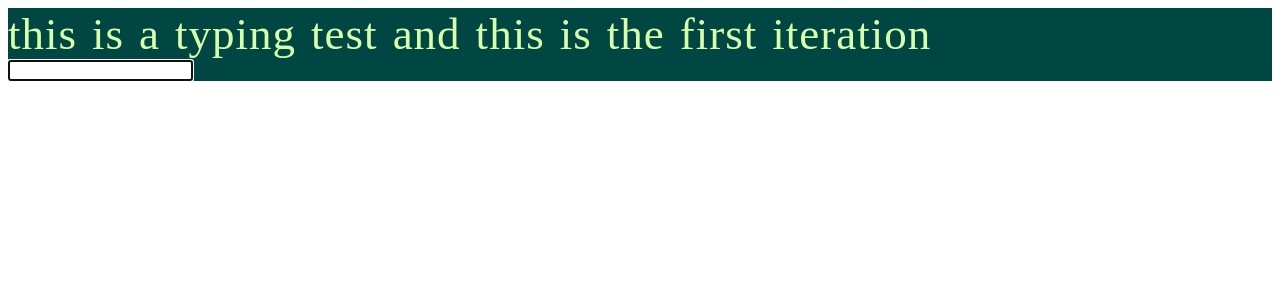
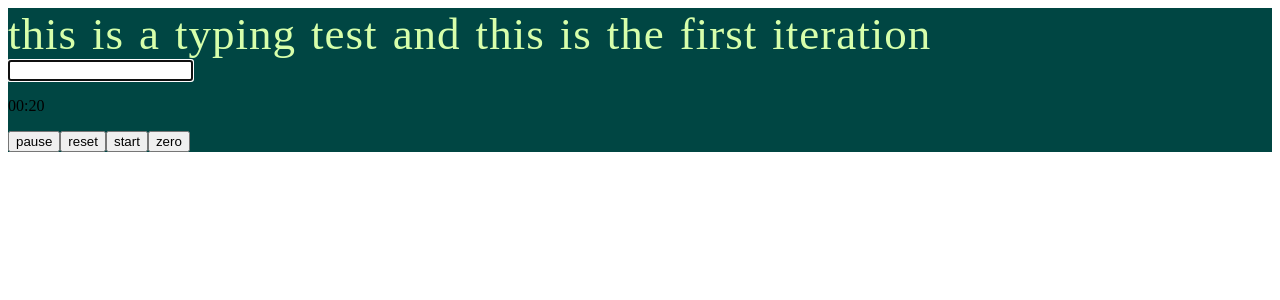
Before and after one commit to Dynamocodes/fullstack-web-project, a React (Create React App) app in the folder typ-frontend/: page / in a window 1280 px wide. Shown: the top 300 px of the page. Built offline with nearby package versions, Linux system fonts and the light colour scheme.

Commit message:
added a timer

```diff
--- /dev/null
+++ b/typ-frontend/src/components/Timer.js
@@ -0,0 +1,18 @@
+import useTimer from "../hooks/timer"
+
+const Timer = () => {
+  const timer = useTimer(20)
+
+  return(
+  <div>
+    <p>
+      {timer.formatedTime()}
+    </p>
+    <button onClick={()=>timer.pause()}>pause</button>
+    <button onClick={()=>timer.reset()}>reset</button>
+    <button onClick={()=>timer.start()}>start</button>
+    <button onClick={()=>timer.zero()}>zero</button>
+  </div>)
+}
+
+export default Timer
--- a/typ-frontend/src/components/TypeRacer.js
+++ b/typ-frontend/src/components/TypeRacer.js
@@ -6,6 +6,7 @@ import { setCopied } from "../reducers/copiedWordsReducer";
 import { setTyped } from "../reducers/typedReducer";
 import { setCurrentWord } from "../reducers/currentWordReducer";
 import { setDisplayedWords, changeDisplayedWordAt } from "../reducers/displayedWordsReducer";
+import Timer from "./Timer";
 
 
 const styles = {
@@ -79,6 +80,7 @@ const TypeRacer = ({words, currentWord, copied, displayedWords, typed, setWords,
       autoFocus
       onBlur={({ target }) => target.focus()}
       />
+      <Timer/>
     </div>
   )
 }
--- /dev/null
+++ b/typ-frontend/src/hooks/timer.js
@@ -0,0 +1,73 @@
+import { useState } from "react"
+
+const useTimer = (timeInSec) => {
+
+//  const SECONDS = timeInSec % 60
+//  const MINUTES = ((timeInSec - SECONDS ) / 60) % 60
+//  const HOURS = ((timeInSec - SECONDS - (MINUTES * 60)) / 3600) % 24
+//  const DAYS = (timeInSec - SECONDS - (MINUTES * 60) - (HOURS * 3600)) / (3600 * 24)
+
+  const [time, setTime] = useState(timeInSec)
+  const [deadline, setDeadline] = useState(new Date(Date.now() + timeInSec * 1000))
+  const [intervalId, setIntervalId] = useState(null)
+
+  const getSeconds = () => {
+    return time % 60
+  }
+
+  const getMinutes = () => {
+    return Math.floor(time/60) % 60
+  }
+
+  const getHours = () => {
+    return Math.floor(time /3600) % 24
+  }
+
+  const getDays = () => {
+    return Math.floor(time/86400)
+  }
+
+  const formatedTime = () => {
+    const formatedSecondsAndMinutes  = `${getMinutes().toString().padStart(2, '0')}:${getSeconds().toString().padStart(2, '0')}`
+    const formatedDays = getDays() === 0 ? `` : `${getDays()/toString().padStart(2, '0')}:`
+    const formatedHours = getHours() === 0 && getDays() === 0 ? `` : `${getHours().toString().padStart(2, '0')}:`
+    return `${formatedDays}${formatedHours}${formatedSecondsAndMinutes}`
+  }
+
+  const reset = () => {
+    clearInterval(intervalId)
+    setTime(timeInSec)
+  }
+
+  const start = () => {
+    if(time){
+      const newDeadline = new Date(Date.now() + time * 1000)
+      setDeadline(newDeadline)
+      if(!intervalId){
+        setIntervalId(setInterval(() => {
+        setTime(Math.round((newDeadline - Date.now())/1000))
+        if(Date.now() >= newDeadline){
+          clearInterval(intervalId)
+        }
+
+        }, 1000))
+      }
+    }
+  }
+
+
+  const pause = () => {
+    clearInterval(intervalId)
+    setIntervalId(null)
+  }
+
+  const zero = () => {
+    clearInterval(intervalId)
+    setIntervalId(null)
+    setTime(0)
+  }
+
+  return {time, deadline, reset, start, zero, pause, formatedTime}
+}
+
+export default useTimer
```
